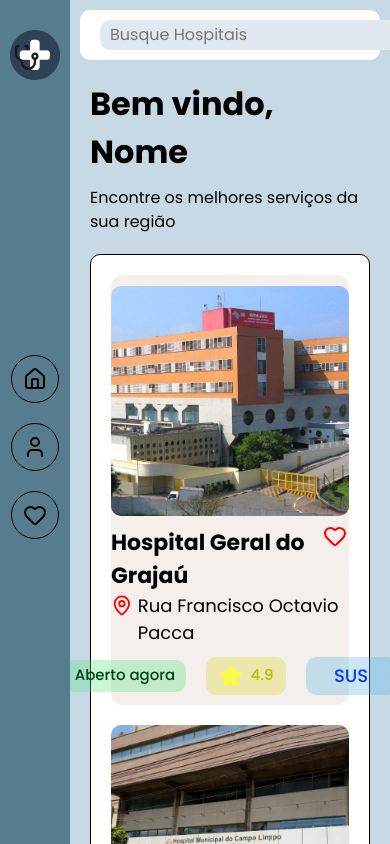
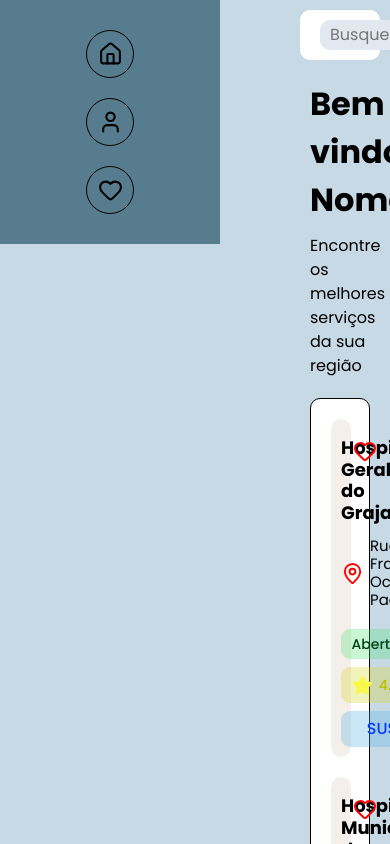
Before and after one commit to DevC0re/Front-TCC, a React (Vite) app: page /Home in a window 390 px wide. Shown: the top 844 px of the page. Built offline with nearby package versions, Linux system fonts and the light colour scheme.

Commit message:
style: Refactor HospitalCard and HomePage styles for improved layout and responsiveness

```diff
--- a/src/components/HospitalCard/HospitalCard.module.scss
+++ b/src/components/HospitalCard/HospitalCard.module.scss
@@ -1,144 +1,233 @@
 @use "../../style/utils/variables" as *;
 
+.card {
+    width: 360px;
+    min-width: 0;
 
-.card {
-  width: 410px;
-  height: 430px;
-  min-width: 0;
+    box-sizing: border-box;
+
+    padding: 12px;
+
     background-color: $beige;
     border-radius: 12px;
+
     display: flex;
     flex-direction: column;
-  align-items: center;
-  justify-content: center;
 }
+
+/* IMAGEM */
+
 .img {
-  width: 380px;
-  height: 230px;
+    width: 100%;
+    height: 200px;
+
+    object-fit: cover;
     border-radius: 10px;
-  object-fit: cover;
 }
+
+/* NOME + FAVORITO */
 
 .favorite {
     display: flex;
     align-items: flex-start;
-  justify-content: space-between;
+
     width: 100%;
-  min-height: 65px;
+
+    margin-top: 8px;
+
+    gap: 12px;
 }
 
 .favoriteText {
-  font-size: 22px;
-  font-weight: bold;
+    margin: 0;
+    padding: 0;
+
     flex: 1;
     min-width: 0;
-  max-width: calc(100% - 40px);
-  margin: 0;
-  padding-top: 10px;
+
+    font-size: 20px;
+    font-weight: 700;
+    line-height: 1.2;
 }
 
 .favoriteIcon {
-  width: 28px;
-  height: 26px;
+    width: 24px;
+    height: 24px;
+
+    margin-top: 2px;
+
     color: red;
     fill: red;
+
     flex-shrink: 0;
-  margin-top: 8px;
-  justify-content: center;
 }
+
+/* ENDEREÇO */
 
 .route {
     display: flex;
-  gap: 5px;
+    align-items: center;
+
+    width: 100%;
+
+    margin-top: 14px;
+
+    gap: 6px;
 }
 
 .route p {
-  font-size: 18px;
-  font-weight: 300;
+    margin: 0;
+
+    font-size: 16px;
+    font-weight: 400;
+    line-height: 1.2;
 }
 
 .mapPin {
-  width: 27px;
-  height: 27px;
+    width: 23px;
+    height: 23px;
+
     color: red;
+
+    flex-shrink: 0;
 }
+
+/* INFORMAÇÕES */
 
 .infos {
     display: flex;
-  gap: 40px;
-  padding-top: 11px;
     align-items: center;
 
+    width: 100%;
+
+    margin-top: 20px;
+
+    gap: 14px;
 }
 
+/* STATUS */
+
 .status {
-  background-color: rgba(78, 224, 117, 0.3);
-  border-radius: 10px;
-  width: 122px;
-  height: 32px;
+    width: 115px;
+    height: 30px;
+
     display: flex;
     align-items: center;
     justify-content: center;
+
+    background-color: rgba(78, 224, 117, 0.3);
+    border-radius: 9px;
+
+    flex-shrink: 0;
 }
 
 .status p {
+    margin: 0;
+
     color: #034214;
-  font-size: 15px;
+
+    font-size: 14px;
     font-weight: 500;
 }
 
+/* AVALIAÇÃO */
+
 .rating {
+    width: 72px;
+    height: 36px;
+
     display: flex;
-  background-color: rgba(212, 212, 32, 0.3);
-  border-radius: 10px;
-  width: 80px;
-  height: 38px;
     align-items: center;
     justify-content: center;
-  gap: 8px;
+
+    gap: 6px;
+
+    background-color: rgba(212, 212, 32, 0.3);
+    border-radius: 9px;
+
+    flex-shrink: 0;
 }
 
 .rating p {
+    margin: 0;
+
     color: #bcbc00;
-  font-size: 15px;
+
+    font-size: 14px;
     font-weight: 500;
-  padding-bottom: 5px;
-  padding-top: 5px;
 }
 
 .ratingStar {
+    width: 21px;
+    height: 21px;
+
     color: #f9f949;
-  width: 24px;
-  height: 24px;
 }
 
+/* TIPO */
+
 .type {
+    width: 82px;
+    height: 36px;
+
     display: flex;
-  background-color: rgba(78, 175, 224, 0.3);
-  border-radius: 10px;
-  width: 90px;
-  height: 38px;
     align-items: center;
     justify-content: center;
+
+    background-color: rgba(78, 175, 224, 0.3);
+    border-radius: 9px;
+
     flex-shrink: 0;
 }
 
 .type p {
+    margin: 0;
+
     color: #0739ff;
+
+    font-size: 16px;
+    font-weight: 500;
+}
+
+/* MOBILE */
+
+@media (max-width: 500px) {
+
+    .card {
+        width: 100%;
+        height: auto;
+
+        padding: 10px;
+    }
+
+    .img {
+        width: 100%;
+        height: auto;
+        aspect-ratio: 16 / 10;
+    }
+
+    .favoriteText {
         font-size: 18px;
-  font-weight: 500;
-  margin: 0;
+    }
+
+    .route p {
+        font-size: 15px;
     }
 
     .infos {
-  display: flex;
-  gap: 20px;
-  padding-top: 11px;
-  align-items: center;
+        gap: 8px;
+        flex-wrap: wrap;
     }
 
-.type p {
-  color: #0739ff;
-  font-size: 18px;
-  font-weight: 500;
+    .status {
+        width: 115px;
     }
+
+    .rating {
+        width: 70px;
+    }
+
+    .type {
+        width: 82px;
+    }
+}
--- a/src/pages/HomePage/Home.module.scss
+++ b/src/pages/HomePage/Home.module.scss
@@ -30,10 +30,28 @@
   background-color: $teal;
   padding: 60px 20px 30px 50px;
   flex-direction: column;
-  position: fixed;
+  position: sticky;
   top: 0;
   left: 0;
   box-sizing: border-box;
+  transition: width 0.3 ease;
+}
+.asSide:hover{
+    width: 220px;
+}
+.asSide:hover img{
+    width: 220px;
+    display: none;
+}
+.asSide :hover .navButton span{
+    display: inline;
+}
+.asSide :hover .navButton {
+    width: 190px;
+    height: 75px;
+    border-radius: 30px;
+    padding: 0;
+    gap: 5px;
 }
 .navLinks {
   display: flex;
@@ -43,6 +61,29 @@
   gap: 20px;
   margin-top: auto;
   margin-bottom: auto;
+}
+.navButton {
+  width: 48px;
+  height: 48px;
+  border: 1px solid #000;
+  border-radius: 30px;
+
+  display: flex;
+  align-items: center;
+  justify-content: center;
+}
+.navButton img {
+  width: 20px;
+  height: 20px;
+}
+.navButton span{
+    display: none;
+    font-size: 20px;
+    font-weight: 600;
+}
+.navIcon{
+    width: 25px;
+    height: 28px;
 }
 .searchInput{
     display: flex;
@@ -84,21 +125,7 @@
     border: 1px solid black;
     margin-top: 20px;
 }
-.navIcon {
-  width: 48px;
-  height: 48px;
-  border: 1px solid #000;
-  border-radius: 50%;
-
-  display: flex;
-  align-items: center;
-  justify-content: center;
-}
-.navIcon img {
-  width: 20px;
-  height: 20px;
-}
-@media (max-width: 700px) {
+@media (max-width: 500px) {
 
     .content{
         width: 100%;
--- a/src/pages/HomePage/index.tsx
+++ b/src/pages/HomePage/index.tsx
@@ -29,27 +29,30 @@
 
                     <div className={s.navLinks}>
                         <button
-                        className={s.navIcon}
+                        className={s.navButton}
                         onClick={()=>window.scrollTo({
                             top: 0,
                             behavior :"smooth"
                         })}
                         >
-                            <House />
+                            <House className={s.navIcon} />
+                            <span>Home</span>
                         </button>
-                        <button className={s.navIcon}
+
+                        <button className={s.navButton}
                         onClick={()=>setIsModalOpen(true)}
                         >
-                            <User />
+                            <User className={s.navIcon} />
+                        <span>User</span>
                         </button>
 
                         <button
-                        className={s.navIcon}
+                        className={s.navButton}
                         onClick={()=>setIsModalOpen(true)}
                         >
 
-                            <Heart />
-
+                            <Heart className={s.navIcon}/>
+                        <span>Favoritos</span>
                         </button>
 
                     </div>
```
Lines whose indentation alone changed are shown as unchanged.
